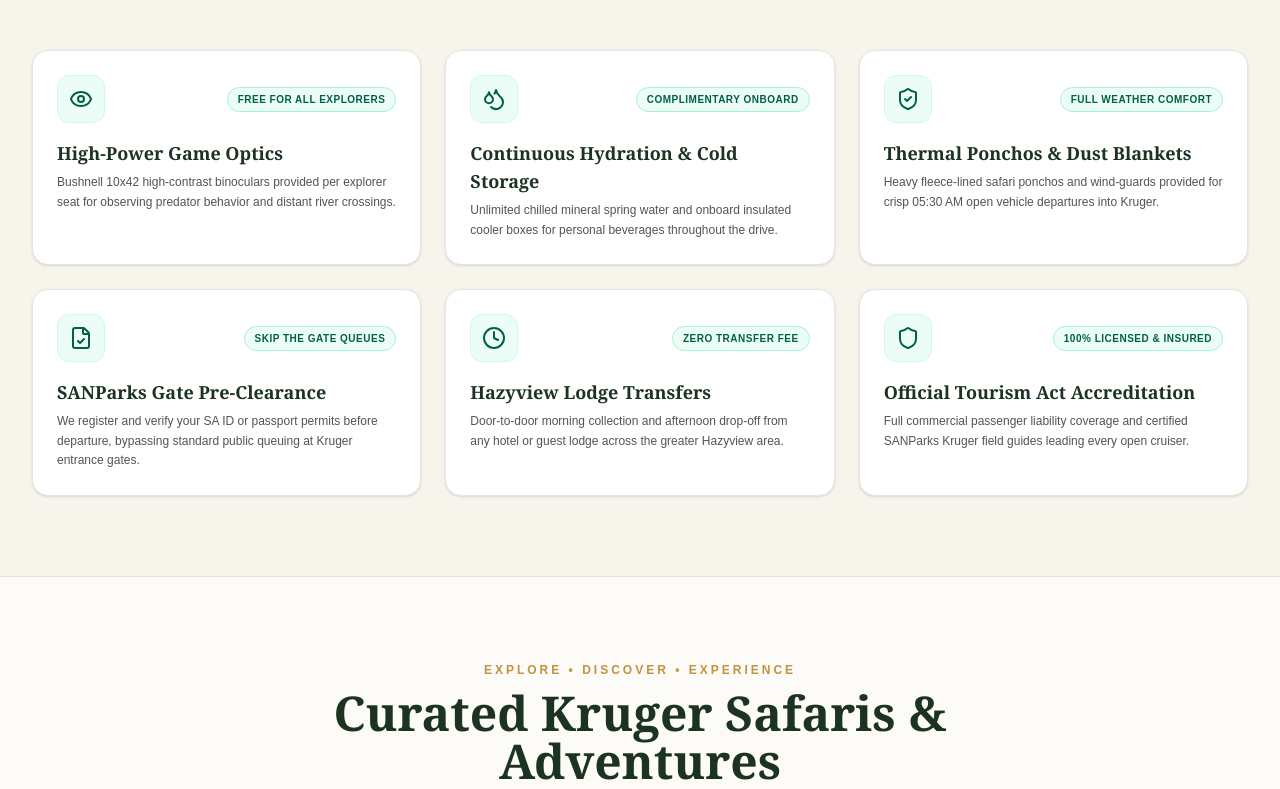
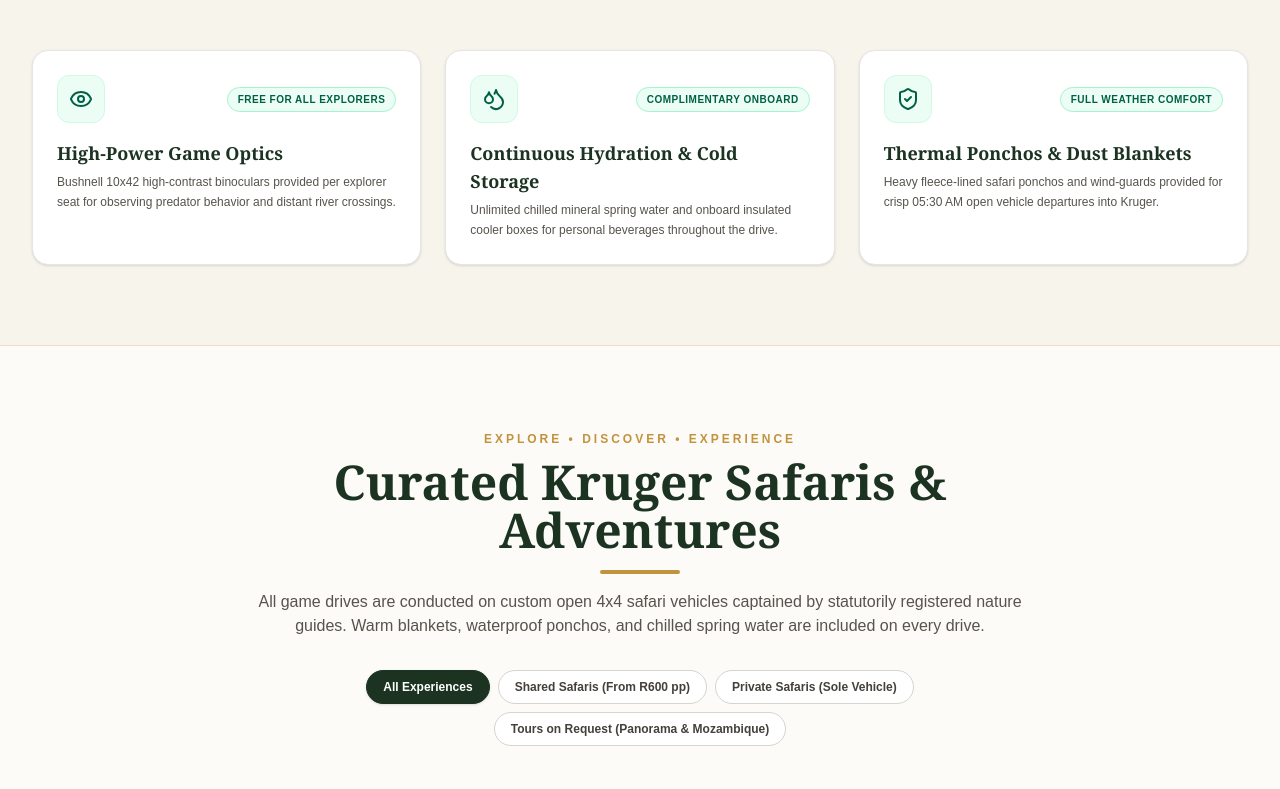
Before and after one commit to Vercusmkse/safaric, a Next.js app: page / in a window 1280 px wide. Shown: the part 1126-1915 px from the top of the page. Built offline with nearby package versions, Linux system fonts and the light colour scheme.

Commit message:
feat: configure active supabase service role client

```diff
--- a/src/components/safari/FreeAmenitiesSection.tsx
+++ b/src/components/safari/FreeAmenitiesSection.tsx
@@ -1,7 +1,7 @@
 'use client';
 
 import React from 'react';
-import { Eye, Droplets, ShieldCheck, FileCheck, Clock, Shield, Sparkles } from 'lucide-react';
+import { Eye, Droplets, ShieldCheck, Sparkles } from 'lucide-react';
 
 interface Perk {
     icon: React.ComponentType<{ className?: string }>;
@@ -29,24 +29,6 @@ const INCLUDED_PERKS: Perk[] = [
         description: 'Heavy fleece-lined safari ponchos and wind-guards provided for crisp 05:30 AM open vehicle departures into Kruger.',
         badge: 'Full Weather Comfort',
     },
-    {
-        icon: FileCheck,
-        title: 'SANParks Gate Pre-Clearance',
-        description: 'We register and verify your SA ID or passport permits before departure, bypassing standard public queuing at Kruger entrance gates.',
-        badge: 'Skip the Gate Queues',
-    },
-    {
-        icon: Clock,
-        title: 'Hazyview Lodge Transfers',
-        description: 'Door-to-door morning collection and afternoon drop-off from any hotel or guest lodge across the greater Hazyview area.',
-        badge: 'Zero Transfer Fee',
-    },
-    {
-        icon: Shield,
-        title: 'Official Tourism Act Accreditation',
-        description: 'Full commercial passenger liability coverage and certified SANParks Kruger field guides leading every open cruiser.',
-        badge: '100% Licensed & Insured',
-    },
 ];
 
 export default function FreeAmenitiesSection() {
@@ -66,7 +48,7 @@ export default function FreeAmenitiesSection() {
                     </p>
                 </div>
 
-                <div className="grid grid-cols-1 md:grid-cols-2 lg:grid-cols-3 gap-6">
+                <div className="grid grid-cols-1 md:grid-cols-3 gap-6">
                     {INCLUDED_PERKS.map((perk) => {
                         const Icon = perk.icon;
                         return (
```
